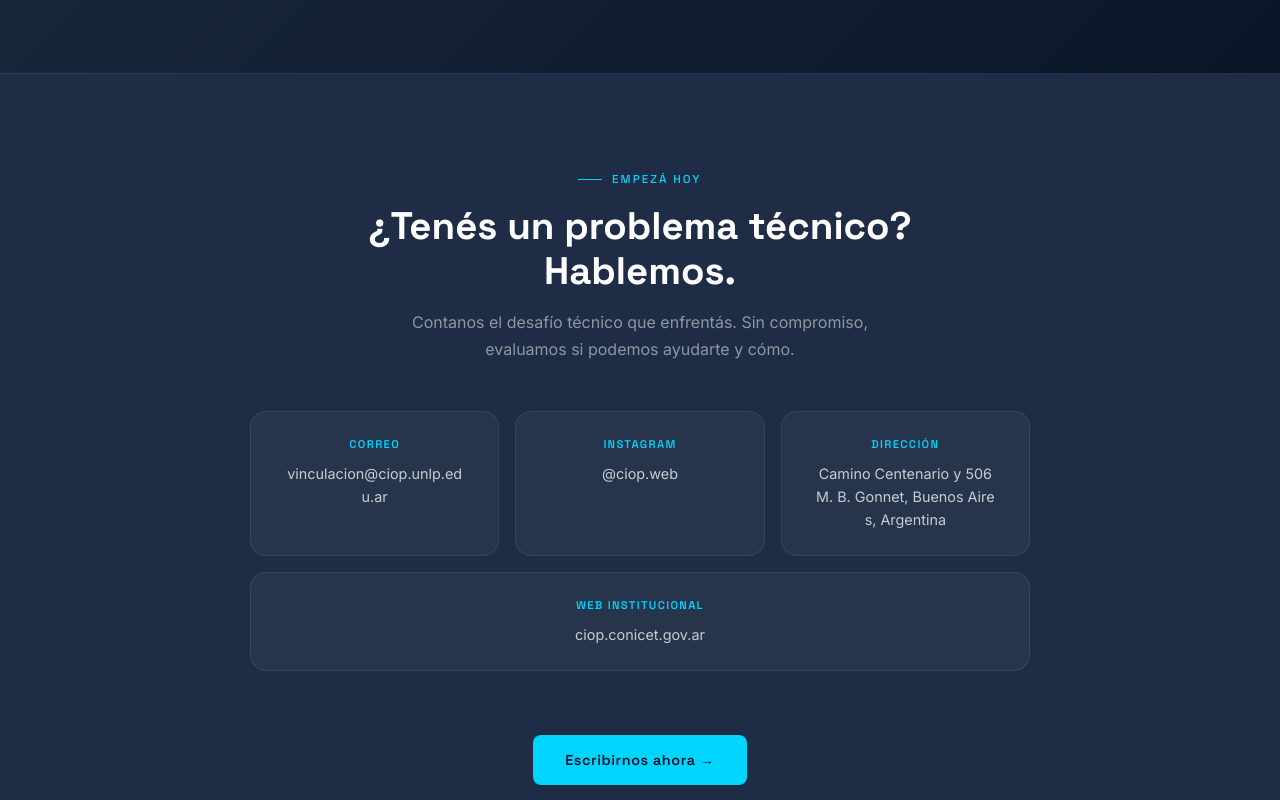
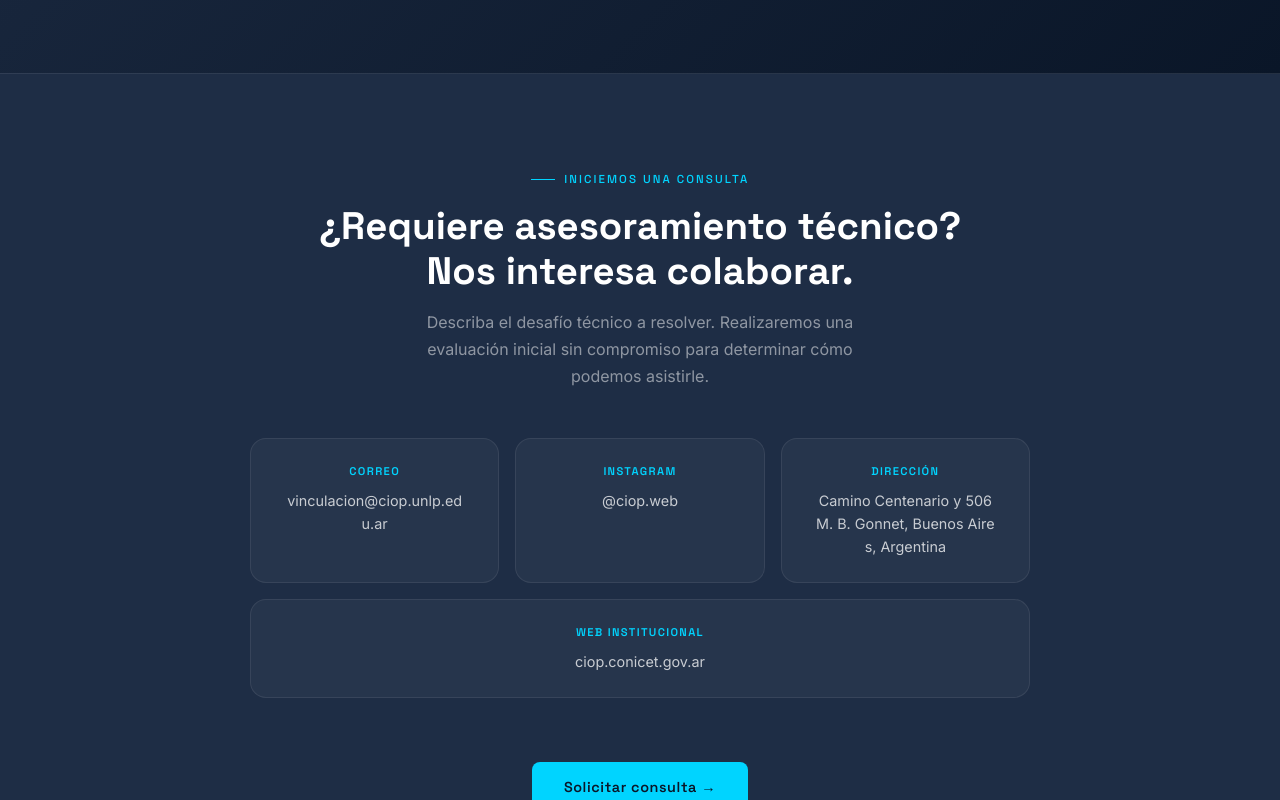
Before and after one commit to gitlabciop/gdeweb, a plain HTML site: page index.html in a window 1280 px wide. Shown: the part 6901-7701 px from the top of the page. Drawn offline with Linux system fonts and the light colour scheme.

Commit message:
Mejoras en los textos

```diff
--- a/index.html
+++ b/index.html
@@ -396,8 +396,8 @@
 
   <!-- ── CLIENTES ─────────────────────────────────────────────── -->
   <section id="clientes">
-    <p class="section-eyebrow reveal" style="justify-content: center;">Confían en nosotros</p>
-    <h2 class="section-title reveal" style="text-align:center;">Empresas que trabajan con el equipo</h2>
+    <p class="section-eyebrow reveal" style="justify-content: center;">Nuestros clientes y referencias</p>
+    <h2 class="section-title reveal" style="text-align:center;">Instituciones y empresas con las que trabajamos</h2>
     <p class="section-lead reveal" style="text-align:center; margin-left:auto; margin-right:auto;">
       Nuestros desarrollos son adoptados por empresas que necesitan tecnología robusta, validada y lista para producción.
     </p>
@@ -496,10 +496,10 @@
 
   <!-- ── CONTACTO ─────────────────────────────────────────────── -->
   <section id="contacto">
-    <p class="section-eyebrow reveal" style="justify-content: center;">Empezá hoy</p>
-    <h2 class="contact-cta-title reveal">¿Tenés un problema técnico?<br>Hablemos.</h2>
+    <p class="section-eyebrow reveal" style="justify-content: center;">Iniciemos una consulta</p>
+    <h2 class="contact-cta-title reveal">¿Requiere asesoramiento técnico?<br>Nos interesa colaborar.</h2>
     <p class="contact-cta-sub reveal">
-      Contanos el desafío técnico que enfrentás. Sin compromiso, evaluamos si podemos ayudarte y cómo.
+      Describa el desafío técnico a resolver. Realizaremos una evaluación inicial sin compromiso para determinar cómo podemos asistirle.
     </p>
 
     <div class="contact-cards reveal">
@@ -527,7 +527,7 @@
       </div>
     </div>
 
-    <a class="btn-primary" href="mailto:vinculacion@ciop.unlp.edu.ar">Escribirnos ahora →</a>
+    <a class="btn-primary" href="mailto:vinculacion@ciop.unlp.edu.ar">Solicitar consulta →</a>
   </section>
 
   <div class="project-gallery-modal" aria-hidden="true">
```
